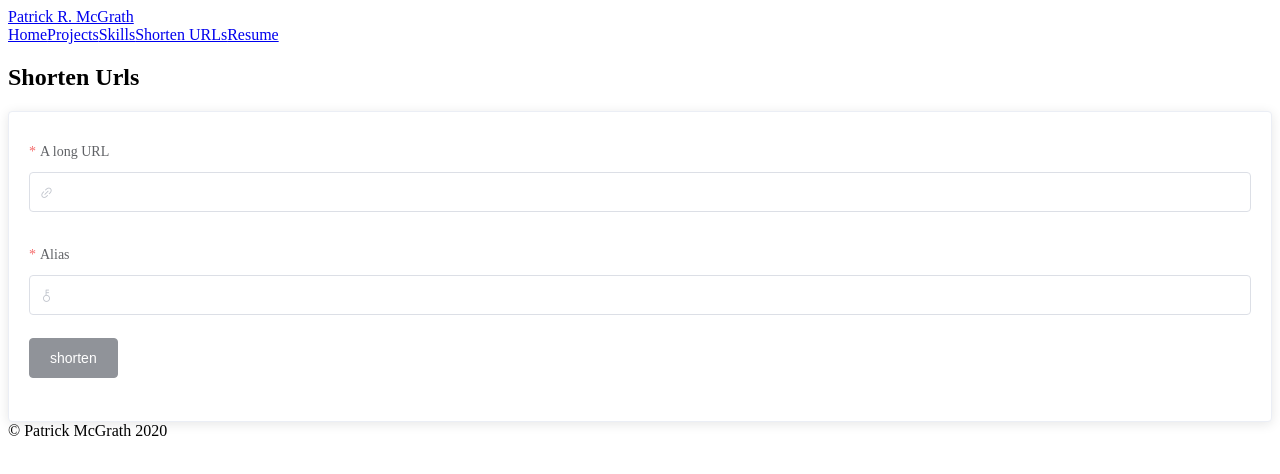
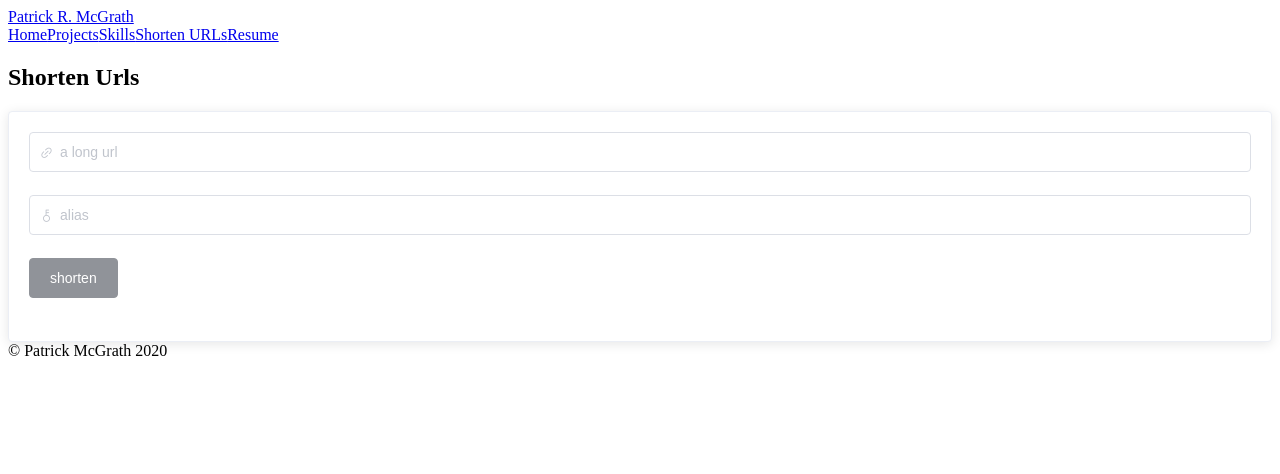
Before and after one commit to PatrickMcGrath29/patrickmcgrath.io, a Vue app: page /shorten in a window 1280 px wide. Shown: the top 474 px of the page. Built offline with nearby package versions, Linux system fonts and the light colour scheme.

Commit message:
Some style updates

```diff
--- a/src/assets/styles/pages/shorten-index.scss
+++ b/src/assets/styles/pages/shorten-index.scss
@@ -2,12 +2,12 @@
   max-width: 800px;
   margin: auto;
 
-  // button,
-  // input {
-  //   font-size: $base-font-size;
-  // }
+  .shorten__form {
+    margin: 20px 5px;
+  }
 
   .shorten__submit-button {
+    margin-top: 20px;
     width: 100%;
   }
 }
--- a/src/json/skills.json
+++ b/src/json/skills.json
@@ -155,7 +155,7 @@
       "group_name": "Big Data & Analytics Tech",
       "terms": [
         {
-          "name": "MongoDB (Atlas, Cluster Optimization, Aggregations)",
+          "name": "MongoDB",
           "proficiency": "2"
         },
         {
@@ -221,8 +221,8 @@
           "proficiency": "3"
         },
         {
-          "name": "Bootstrap / ElementUI",
-          "proficiency": "2"
+          "name": "Bootstrap, Material UI, Element UI",
+          "proficiency": "3"
         },
         {
           "name": "Docker",
@@ -249,7 +249,7 @@
           "proficiency": "1"
         },
         {
-          "name": "Linux / Unix",
+          "name": "Linux, Unix, Command Line",
           "proficiency": "3"
         }
       ]
--- a/src/pages/shorten/Index.vue
+++ b/src/pages/shorten/Index.vue
@@ -9,12 +9,12 @@
       <div class="container">
         <div class="shorten__wrapper">
           <el-card>
-            <el-form :model="form_fields" :rules="form_rules" ref="alias-form">
-              <el-form-item label="A long URL" prop="proposed_full_url" type="url">
-                <el-input type="url" v-model="form_fields.proposed_full_url" autocomplete="off" prefix-icon="el-icon-link"></el-input>
+            <el-form :model="form_fields" :rules="form_rules" ref="alias-form" class="shorten__form">
+              <el-form-item prop="proposed_full_url" type="url">
+                <el-input type="url" v-model="form_fields.proposed_full_url" autocomplete="off" prefix-icon="el-icon-link" placeholder="a long url"></el-input>
               </el-form-item>
-              <el-form-item label="Alias" prop="proposed_alias">
-                <el-input v-model="form_fields.proposed_alias" autocomplete="off" prefix-icon="el-icon-key"></el-input>
+              <el-form-item prop="proposed_alias">
+                <el-input v-model="form_fields.proposed_alias" autocomplete="off" prefix-icon="el-icon-key" placeholder="alias"></el-input>
               </el-form-item>
               <el-form-item>
                 <el-button type="info" @click="submitForm('alias-form')" :loading="pending" class="shorten__submit-button">shorten</el-button>
```
